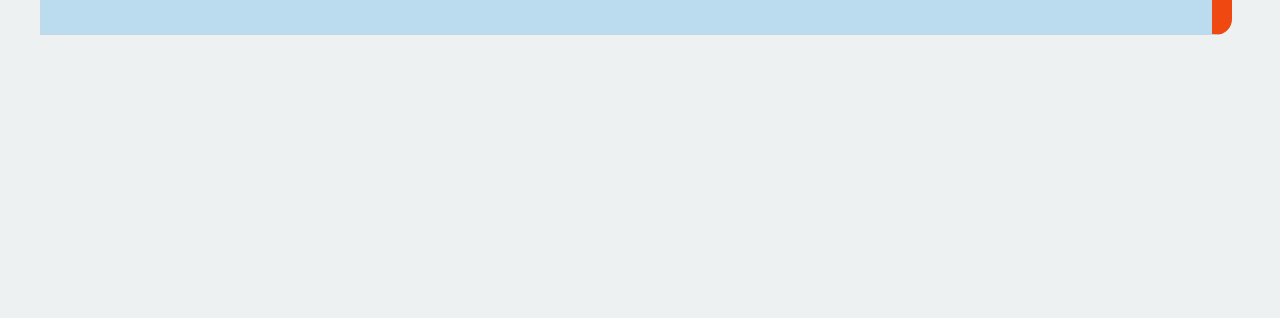
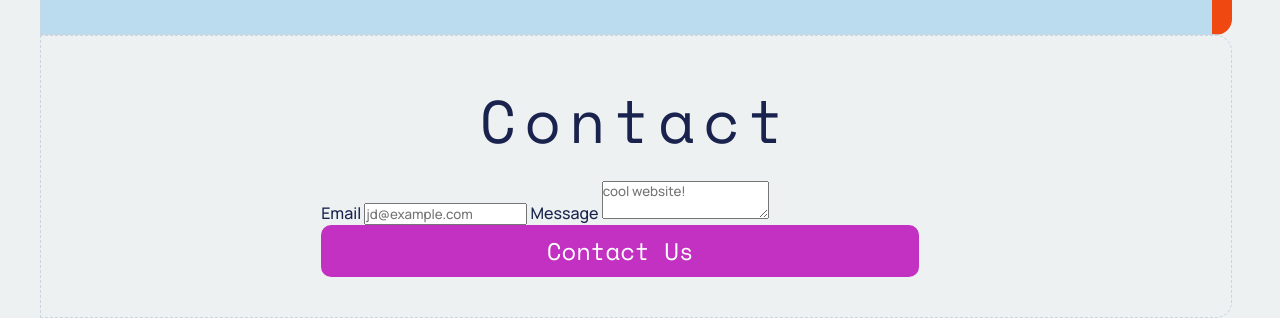
Before and after one commit to bboyjamba/mini-project, a plain HTML site: page index.html in a window 1280 px wide. Shown: the part 2022-2340 px from the top of the page. Before the commit the page ends 2057 px from the top, so only its background shows below. Drawn offline with nearby package versions, Linux system fonts and the light colour scheme.

Commit message:
added contact form

```diff
--- a/index.html
+++ b/index.html
@@ -111,6 +111,26 @@
           </div>
         </div>
       </section>
+
+      <section class="contact">
+        <div class="row contact__row">
+          <div class="section__card section__card--contact">
+            <h1 class="section__title">Contact</h1>
+            <div class="section__description">
+              <form action="">
+                <span>Email</span>
+                <input type="email" placeholder="jd@example.com"/>
+                <span>Message</span>
+                <textarea type="text" placeholder="cool website!"></textarea>
+                <button>Contact Us
+                </button>
+              </form>
+            </div>
+          </div>
+        </div>
+
+      </section>
+
     </main>
   </body>
 </html>
```
